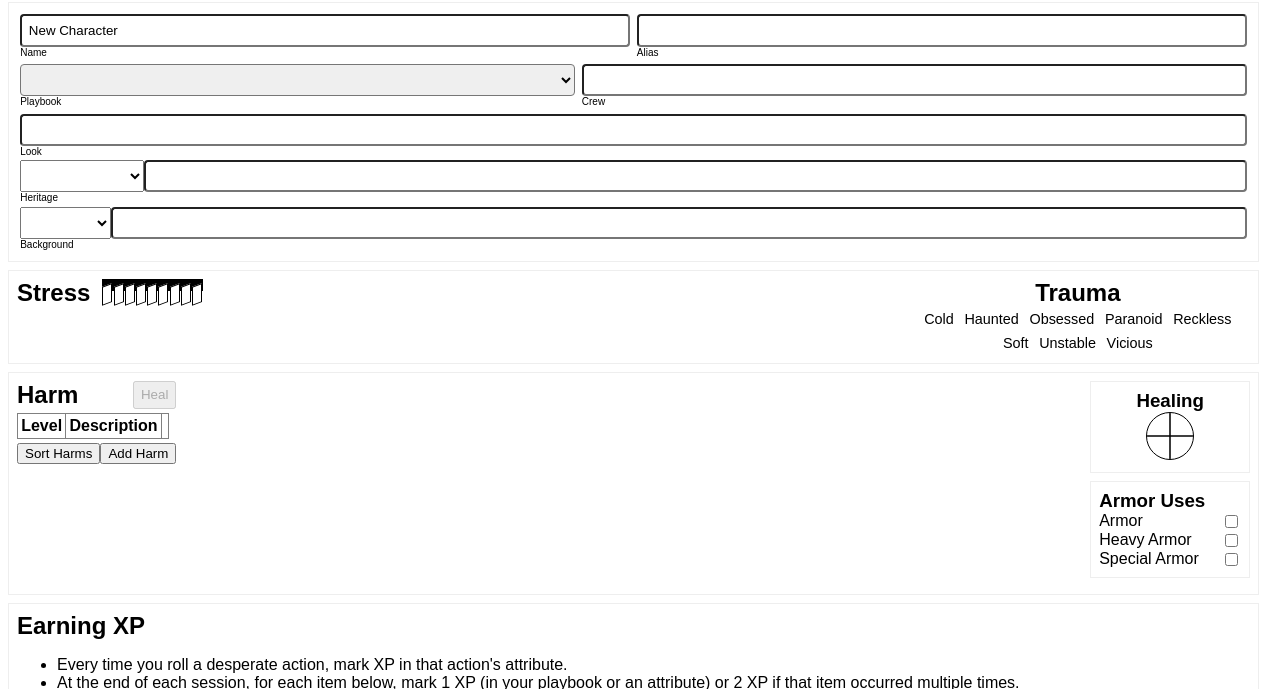
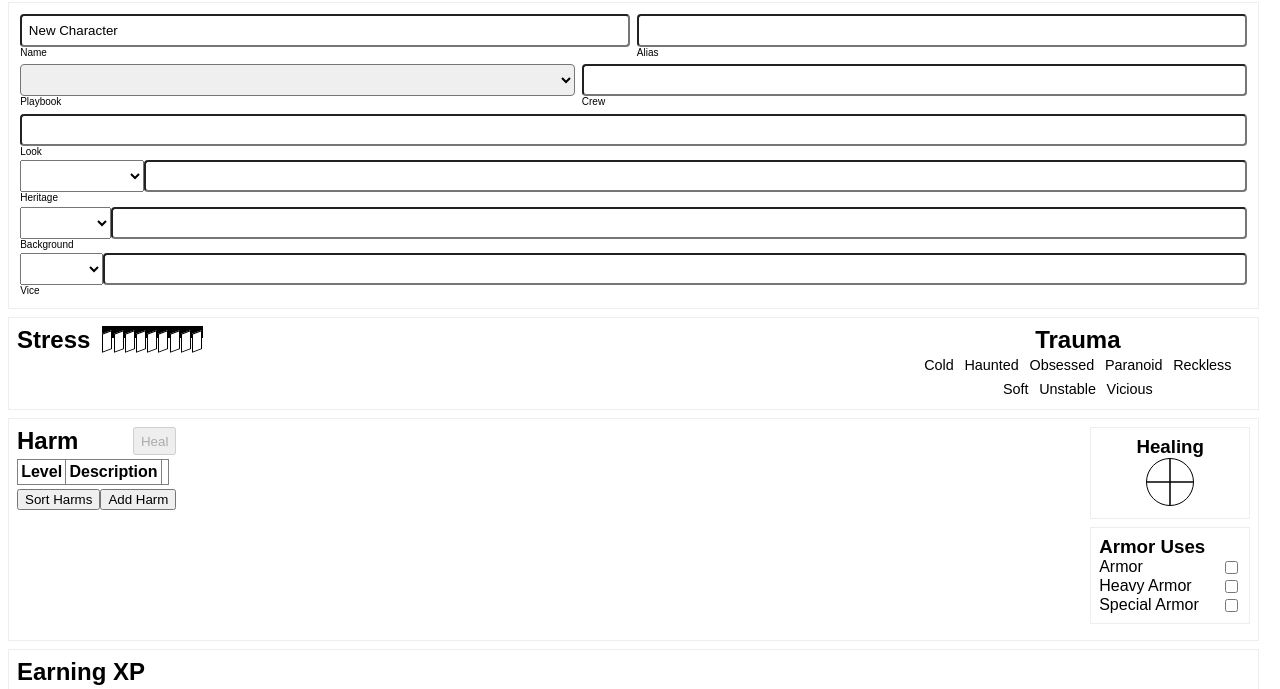
Before and after one commit to justincardoza/blades-character-sheet, a website: page index.html in a window 1280 px wide. Shown: the part 54-743 px from the top of the page. Drawn offline with nearby package versions, Linux system fonts and the light colour scheme.

Commit message:
Added missing UI fields for vices.

```diff
--- a/index.html
+++ b/index.html
@@ -109,6 +109,22 @@
 									</select>
 									<input type="text" id="character-background"
 										v-model="characters[currentCharacter].backgroundDescription" />
+								</div>
+							</div>
+
+							<div class="basic-field wide-basic-field">
+								<label for="character-vice-description">Vice</label>
+								<div class="row">
+									<select v-model="characters[currentCharacter].viceType">
+										<option value="faith">Faith</option>
+										<option value="gambling">Gambling</option>
+										<option value="luxury">Luxury</option>
+										<option value="obligation">Obligation</option>
+										<option value="pleasure">Pleasure</option>
+										<option value="stupor">Stupor</option>
+										<option value="weird">Weird</option>
+									</select>
+									<input type="text" id="character-vice-description" v-model="characters[currentCharacter].viceDescription" />
 								</div>
 							</div>
 						</section>
```
